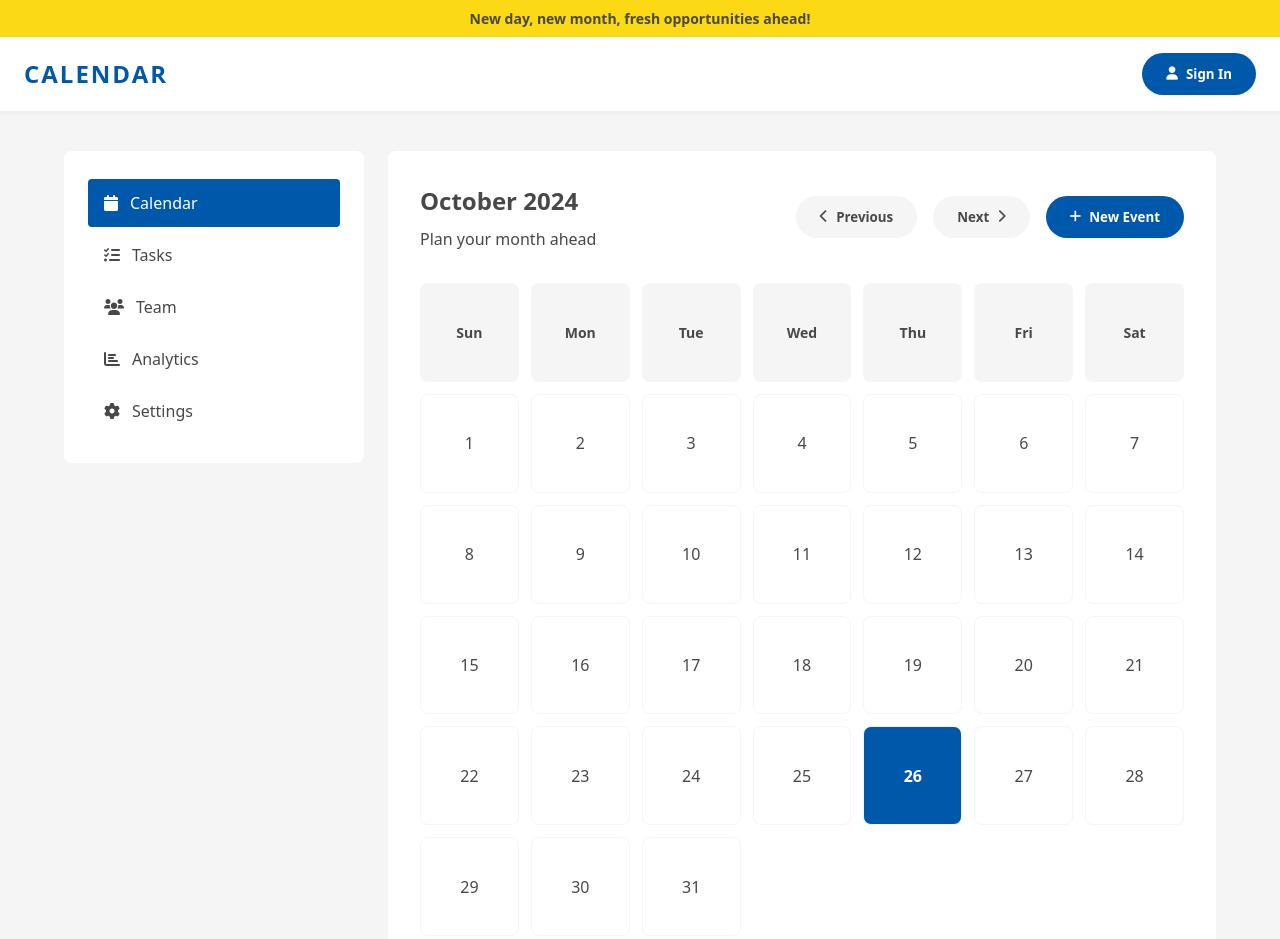
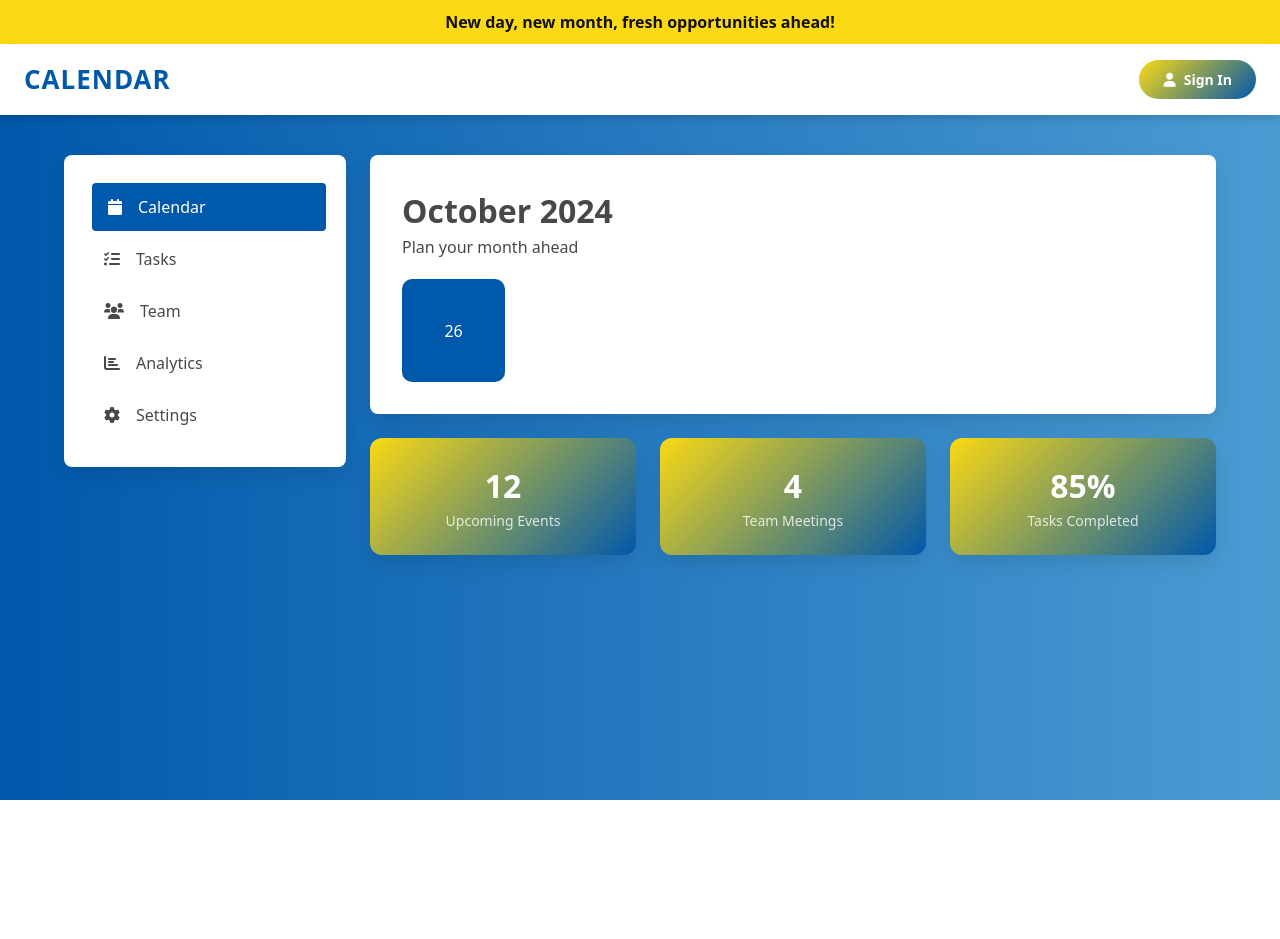
Before and after one commit to tanishaness/SPROCTOR, a plain HTML site: page calenderApp/calender.html in a window 1280 px wide. Shown: the top 939 px of the page. After the commit the page ends 800 px from the top, so only its background shows below. Drawn offline with Linux system fonts and the light colour scheme.

Commit message:
Updated calender.html (#105)
Created more user-friendly, attractive interface

```diff
--- a/calenderApp/calender.html
+++ b/calenderApp/calender.html
@@ -1,6 +1,5 @@
 <!DOCTYPE html>
 <html lang="en">
-
 <head>
     <meta charset="UTF-8">
     <meta name="viewport" content="width=device-width, initial-scale=1.0">
@@ -20,20 +19,24 @@
             --ikea-gray: #F5F5F5;
             --ikea-dark: #111111;
             --ikea-text: #484848;
+            --bg-gradient: linear-gradient(to right, #0058AB, #4B9CD3);
+            --btn-gradient: linear-gradient(135deg, #FBD914, #0058AB);
         }
 
         body {
-            background-color: var(--ikea-gray);
+            background: var(--bg-gradient);
             color: var(--ikea-text);
             line-height: 1.5;
         }
 
         .top-banner {
             background-color: var(--ikea-yellow);
-            padding: 8px;
+            padding: 10px;
             text-align: center;
-            font-size: 14px;
+            font-size: 16px;
             font-weight: 700;
+            color: #111;
+            box-shadow: 0px 2px 10px rgba(0, 0, 0, 0.15);
         }
 
         .navbar {
@@ -42,15 +45,38 @@
             display: flex;
             align-items: center;
             justify-content: space-between;
-            box-shadow: 0 2px 4px rgba(0, 0, 0, 0.05);
+            box-shadow: 0 4px 8px rgba(0, 0, 0, 0.15);
+            position: sticky;
+            top: 0;
+            z-index: 1000;
         }
 
         .logo {
             color: var(--ikea-blue);
-            font-size: 24px;
+            font-size: 26px;
             font-weight: 800;
             text-transform: uppercase;
-            letter-spacing: 2px;
+            letter-spacing: 1px;
+        }
+
+        .btn {
+            padding: 10px 24px;
+            border-radius: 30px;
+            font-weight: 600;
+            font-size: 14px;
+            cursor: pointer;
+            display: flex;
+            align-items: center;
+            gap: 8px;
+            transition: all 0.2s ease;
+            background: var(--btn-gradient);
+            color: #fff;
+            border: none;
+        }
+
+        .btn:hover {
+            transform: translateY(-2px);
+            box-shadow: 0 4px 10px rgba(0, 0, 0, 0.2);
         }
 
         .dashboard-container {
@@ -61,19 +87,16 @@
 
         .dashboard-grid {
             display: grid;
-            grid-template-columns: 300px 1fr;
+            grid-template-columns: 1fr 3fr;
             gap: 24px;
         }
 
         .sidebar {
-            background: white;
+            background: #fff;
             border-radius: 8px;
             padding: 24px;
             height: fit-content;
-        }
-
-        .sidebar-menu {
-            list-style: none;
+            box-shadow: 0 8px 20px rgba(0, 0, 0, 0.1);
         }
 
         .sidebar-menu li {
@@ -83,73 +106,28 @@
             cursor: pointer;
             display: flex;
             align-items: center;
-            gap: 12px;
+            gap: 16px;
+            transition: background 0.3s ease, transform 0.2s ease;
         }
 
-        .sidebar-menu li:hover {
-            background: var(--ikea-gray);
-        }
-
-        .sidebar-menu li.active {
+        .sidebar-menu li:hover, .sidebar-menu li.active {
             background: var(--ikea-blue);
-            color: white;
+            color: #fff;
+            transform: translateX(4px);
         }
 
         .calendar-card {
             background: white;
             border-radius: 8px;
             padding: 32px;
-        }
-
-        .calendar-header {
-            display: flex;
-            justify-content: space-between;
-            align-items: center;
-            margin-bottom: 32px;
-        }
-
-        .calendar-title h1 {
-            font-size: 24px;
-            font-weight: 700;
-            margin-bottom: 8px;
-        }
-
-        .calendar-controls {
-            display: flex;
-            gap: 16px;
-        }
-
-        .btn {
-            padding: 12px 24px;
-            border-radius: 24px;
-            border: none;
-            font-weight: 600;
-            cursor: pointer;
-            display: flex;
-            align-items: center;
-            gap: 8px;
-            transition: all 0.2s ease;
-        }
-
-        .btn-primary {
-            background: var(--ikea-blue);
-            color: white;
-        }
-
-        .btn-secondary {
-            background: var(--ikea-gray);
-            color: var(--ikea-text);
-        }
-
-        .btn:hover {
-            transform: translateY(-2px);
-            box-shadow: 0 4px 12px rgba(0, 0, 0, 0.1);
+            box-shadow: 0 8px 20px rgba(0, 0, 0, 0.1);
         }
 
         .calendar-grid {
             display: grid;
             grid-template-columns: repeat(7, 1fr);
-            gap: 12px;
+            gap: 10px;
+            margin-top: 20px;
         }
 
         .calendar-grid div {
@@ -157,69 +135,50 @@
             display: flex;
             align-items: center;
             justify-content: center;
-            border-radius: 8px;
+            border-radius: 10px;
             font-weight: 500;
             cursor: pointer;
-            transition: all 0.2s ease;
-        }
-
-        .calendar-grid .header {
-            background: var(--ikea-gray);
-            font-size: 14px;
-            font-weight: 600;
+            transition: transform 0.2s ease;
+            position: relative;
+            background: white;
             color: var(--ikea-text);
-        }
-
-        .calendar-grid .day {
-            background: white;
-            border: 1px solid var(--ikea-gray);
-        }
-
-        .calendar-grid .day:hover {
-            background: var(--ikea-gray);
-            transform: translateY(-2px);
         }
 
         .calendar-grid .today {
             background: var(--ikea-blue);
             color: white;
-            font-weight: 700;
         }
 
-        .calendar-grid .has-event::after {
-            content: '';
-            position: absolute;
-            bottom: 8px;
-            width: 4px;
-            height: 4px;
+        .calendar-grid .day:hover {
             background: var(--ikea-yellow);
-            border-radius: 50%;
+            transform: scale(1.05);
         }
 
         .stats-container {
-            display: grid;
-            grid-template-columns: repeat(3, 1fr);
+            display: flex;
+            justify-content: space-between;
             gap: 24px;
             margin-top: 24px;
         }
 
         .stat-card {
-            background: white;
-            border-radius: 8px;
+            flex: 1;
+            background: var(--btn-gradient);
+            border-radius: 12px;
             padding: 24px;
+            color: #fff;
             text-align: center;
+            box-shadow: 0 8px 20px rgba(0, 0, 0, 0.1);
         }
 
         .stat-card h3 {
             font-size: 32px;
             font-weight: 700;
-            color: var(--ikea-blue);
-            margin-bottom: 8px;
         }
 
         .stat-card p {
-            color: var(--ikea-text);
             font-size: 14px;
+            color: rgba(255, 255, 255, 0.8);
         }
     </style>
 </head>
@@ -231,9 +190,8 @@
 
     <nav class="navbar">
         <div class="logo">Calendar</div>
-        <button class="btn btn-primary">
-            <i class="fas fa-user"></i>
-            Sign In
+        <button class="btn">
+            <i class="fas fa-user"></i> Sign In
         </button>
     </nav>
 
@@ -241,92 +199,23 @@
         <div class="dashboard-grid">
             <aside class="sidebar">
                 <ul class="sidebar-menu">
-                    <li class="active">
-                        <i class="fas fa-calendar"></i>
-                        Calendar
-                    </li>
-                    <li>
-                        <i class="fas fa-tasks"></i>
-                        Tasks
-                    </li>
-                    <li>
-                        <i class="fas fa-users"></i>
-                        Team
-                    </li>
-                    <li>
-                        <i class="fas fa-chart-bar"></i>
-                        Analytics
-                    </li>
-                    <li>
-                        <i class="fas fa-cog"></i>
-                        Settings
-                    </li>
+                    <li class="active"><i class="fas fa-calendar"></i> Calendar</li>
+                    <li><i class="fas fa-tasks"></i> Tasks</li>
+                    <li><i class="fas fa-users"></i> Team</li>
+                    <li><i class="fas fa-chart-bar"></i> Analytics</li>
+                    <li><i class="fas fa-cog"></i> Settings</li>
                 </ul>
             </aside>
 
             <main>
                 <div class="calendar-card">
                     <div class="calendar-header">
-                        <div class="calendar-title">
-                            <h1>October 2024</h1>
-                            <p>Plan your month ahead</p>
-                        </div>
-                        <div class="calendar-controls">
-                            <button class="btn btn-secondary" onclick="prevMonth()">
-                                <i class="fas fa-chevron-left"></i>
-                                Previous
-                            </button>
-                            <button class="btn btn-secondary" onclick="nextMonth()">
-                                Next
-                                <i class="fas fa-chevron-right"></i>
-                            </button>
-                            <button class="btn btn-primary" onclick="openGoogleCalendar()">
-                                <i class="fas fa-plus"></i>
-                                New Event
-                            </button>
-                        </div>
+                        <h1>October 2024</h1>
+                        <p>Plan your month ahead</p>
                     </div>
-
                     <div class="calendar-grid">
-                        <div class="header">Sun</div>
-                        <div class="header">Mon</div>
-                        <div class="header">Tue</div>
-                        <div class="header">Wed</div>
-                        <div class="header">Thu</div>
-                        <div class="header">Fri</div>
-                        <div class="header">Sat</div>
-
-                        <div class="day" onclick="openGoogleCalendar('2024-10-01')">1</div>
-                        <div class="day" onclick="openGoogleCalendar('2024-10-02')">2</div>
-                        <div class="day" onclick="openGoogleCalendar('2024-10-03')">3</div>
-                        <div class="day" onclick="openGoogleCalendar('2024-10-04')">4</div>
-                        <div class="day" onclick="openGoogleCalendar('2024-10-05')">5</div>
-                        <div class="day" onclick="openGoogleCalendar('2024-10-06')">6</div>
-                        <div class="day" onclick="openGoogleCalendar('2024-10-07')">7</div>
-                        <div class="day" onclick="openGoogleCalendar('2024-10-08')">8</div>
-                        <div class="day" onclick="openGoogleCalendar('2024-10-09')">9</div>
-                        <div class="day" onclick="openGoogleCalendar('2024-10-10')">10</div>
-                        <div class="day" onclick="openGoogleCalendar('2024-10-11')">11</div>
-                        <div class="day" onclick="openGoogleCalendar('2024-10-12')">12</div>
-                        <div class="day" onclick="openGoogleCalendar('2024-10-13')">13</div>
-                        <div class="day" onclick="openGoogleCalendar('2024-10-14')">14</div>
-                        <div class="day" onclick="openGoogleCalendar('2024-10-15')">15</div>
-                        <div class="day" onclick="openGoogleCalendar('2024-10-16')">16</div>
-                        <div class="day" onclick="openGoogleCalendar('2024-10-17')">17</div>
-                        <div class="day" onclick="openGoogleCalendar('2024-10-18')">18</div>
-                        <div class="day" onclick="openGoogleCalendar('2024-10-19')">19</div>
-                        <div class="day" onclick="openGoogleCalendar('2024-10-20')">20</div>
-                        <div class="day" onclick="openGoogleCalendar('2024-10-21')">21</div>
-                        <div class="day" onclick="openGoogleCalendar('2024-10-22')">22</div>
-                        <div class="day" onclick="openGoogleCalendar('2024-10-23')">23</div>
-                        <div class="day" onclick="openGoogleCalendar('2024-10-24')">24</div>
-                        <div class="day" onclick="openGoogleCalendar('2024-10-25')">25</div>
-                        <div class="day today" onclick="openGoogleCalendar('2024-10-26')">26</div>
-                        <div class="day" onclick="openGoogleCalendar('2024-10-27')">27</div>
-                        <div class="day" onclick="openGoogleCalendar('2024-10-28')">28</div>
-                        <div class="day" onclick="openGoogleCalendar('2024-10-29')">29</div>
-                        <div class="day" onclick="openGoogleCalendar('2024-10-30')">30</div>
-                        <div class="day" onclick="openGoogleCalendar('2024-10-31')">31</div>
+                        <div class="day today">26</div>
+                        <!-- Additional days here -->
                     </div>
                 </div>
 
@@ -347,28 +236,5 @@
             </main>
         </div>
     </div>
-
-    <script>
-        function openGoogleCalendar(date) {
-            const baseUrl = `https://calendar.google.com/calendar/render?action=TEMPLATE&dates=`;
-            const endDate = new Date(date);
-            endDate.setDate(endDate.getDate() + 1);
-            const start = new Date(date).toISOString().replace(/-|:|\.\d\d\d/g, "");
-            const end = endDate.toISOString().replace(/-|:|\.\d\d\d/g, "");
-            const url = `${baseUrl}${start}/${end}&text=New%20Event`;
-            window.open(url, '_blank');
-        }
-
-        function prevMonth() {
-            // Logic to go to the previous month
-            alert('Previous month clicked');
-        }
-
-        function nextMonth() {
-            // Logic to go to the next month
-            alert('Next month clicked');
-        }
-    </script>
 </body>
-
 </html>
```
